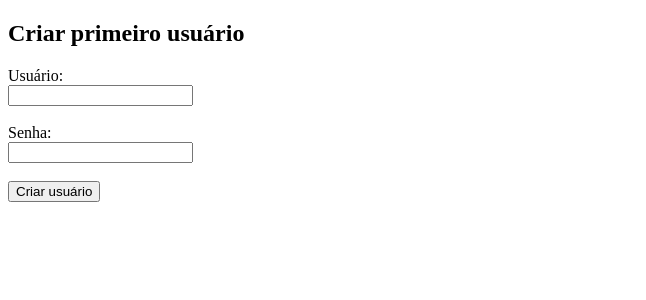
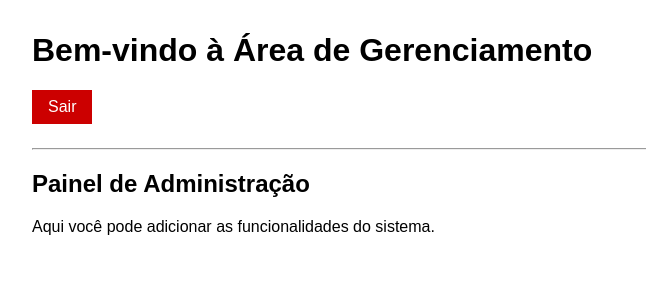
Before and after one commit to kchevarria/pactodeouro.bet, a PHP site: page /management.php in a window 1280 px wide. Shown: the top 300 px of the page, without its empty margins (0-646 px from the left). Run offline with PHP 8.4, Linux system fonts and the light colour scheme; the visitor is signed in with stand-in values (Sample User, id 1); a stand-in replaces the project's code that opens the database connection.

Commit message:
Update management.php

```diff
--- a/management.php
+++ b/management.php
@@ -1,65 +1,86 @@
 <?php
-// session_start();
-// if (!isset($_SESSION['usuario_id'])) {
-//     header("Location: login.html");
-//     exit;
-// }
-?>
-<?php
-require_once 'controller/connection.php';
+session_start();
 
-if ($_SERVER['REQUEST_METHOD'] === 'POST' && isset($_POST['criarUsuario'])) {
-    $usuario = trim($_POST['usuario']);
-    $senha = $_POST['senha'];
+// Protege a página: só usuários autenticados podem acessar
+if (!isset($_SESSION['logado']) || $_SESSION['logado'] !== true) {
+    header("Location: login.html");
+    exit;
+}
 
-    if (empty($usuario) || empty($senha)) {
-        $mensagem = "Usuário e senha são obrigatórios.";
-    } else {
-        $stmt = $conn->prepare("SELECT id FROM usuarios WHERE usuario = ?");
-        $stmt->bind_param("s", $usuario);
-        $stmt->execute();
-        $stmt->store_result();
-
-        if ($stmt->num_rows > 0) {
-            $mensagem = "Usuário já existe.";
-        } else {
-            $stmt->close();
-            $senha_hash = password_hash($senha, PASSWORD_DEFAULT);
-
-            $stmt = $conn->prepare("INSERT INTO usuarios (usuario, senha_hash) VALUES (?, ?)");
-            $stmt->bind_param("ss", $usuario, $senha_hash);
-
-            if ($stmt->execute()) {
-                $mensagem = "Usuário criado com sucesso.";
-            } else {
-                $mensagem = "Erro ao criar usuário.";
-            }
-        }
-
-        $stmt->close();
-    }
-}
+// require_once 'controller/connection.php'; // Descomente se precisar de conexão com o banco
 ?>
 
 <!DOCTYPE html>
-<html lang="pt-br">
+<html lang="pt-BR">
 <head>
     <meta charset="UTF-8">
-    <meta name="viewport" content="width=device-width, initial-scale=1.0">
-    <title>MGMT</title>
+    <title>Área de Gerenciamento</title>
+    <style>
+        body { font-family: Arial, sans-serif; margin: 2rem; }
+        .logout-btn {
+            display: inline-block;
+            margin-bottom: 1rem;
+            padding: 0.5rem 1rem;
+            background-color: #c00;
+            color: #fff;
+            border: none;
+            cursor: pointer;
+            text-decoration: none;
+        }
+        form {
+            margin-top: 2rem;
+            padding: 1rem;
+            background-color: #f4f4f4;
+            border-radius: 8px;
+        }
+    </style>
 </head>
 <body>
-    <h2>Criar primeiro usuário</h2>
-    <?php if (isset($mensagem)) echo "<p><strong>$mensagem</strong></p>"; ?>
 
-    <form method="POST">
-    <label for="usuario">Usuário:</label><br>
-    <input type="text" id="usuario" name="usuario" required><br><br>
+<h1>Bem-vindo à Área de Gerenciamento</h1>
 
-    <label for="senha">Senha:</label><br>
-    <input type="password" id="senha" name="senha" required><br><br>
+<a href="controller/logout.php" class="logout-btn">Sair</a>
 
-    <button type="submit" name="criarUsuario">Criar usuário</button>
-    </form>
+<hr>
+
+<h2>Painel de Administração</h2>
+<p>Aqui você pode adicionar as funcionalidades do sistema.</p>
+
+<!--
+<h3>Criar novo usuário (uso temporário)</h3>
+<form method="POST">
+    <label for="novo_usuario">Usuário:</label><br>
+    <input type="text" id="novo_usuario" name="novo_usuario" required><br><br>
+
+    <label for="nova_senha">Senha:</label><br>
+    <input type="password" id="nova_senha" name="nova_senha" required><br><br>
+
+    <button type="submit" name="criar_usuario">Criar Usuário</button>
+</form>
+
+<?php
+/*
+if (isset($_POST['criar_usuario'])) {
+    require_once 'controller/connection.php';
+
+    $usuario = trim($_POST['novo_usuario']);
+    $senha = password_hash($_POST['nova_senha'], PASSWORD_DEFAULT);
+
+    $stmt = $conn->prepare("INSERT INTO usuarios (usuario, senha) VALUES (?, ?)");
+    $stmt->bind_param("ss", $usuario, $senha);
+
+    if ($stmt->execute()) {
+        echo "<p>Usuário criado com sucesso!</p>";
+    } else {
+        echo "<p>Erro ao criar usuário: " . $stmt->error . "</p>";
+    }
+
+    $stmt->close();
+    $conn->close();
+}
+*/
+?>
+-->
+
 </body>
 </html>
```
